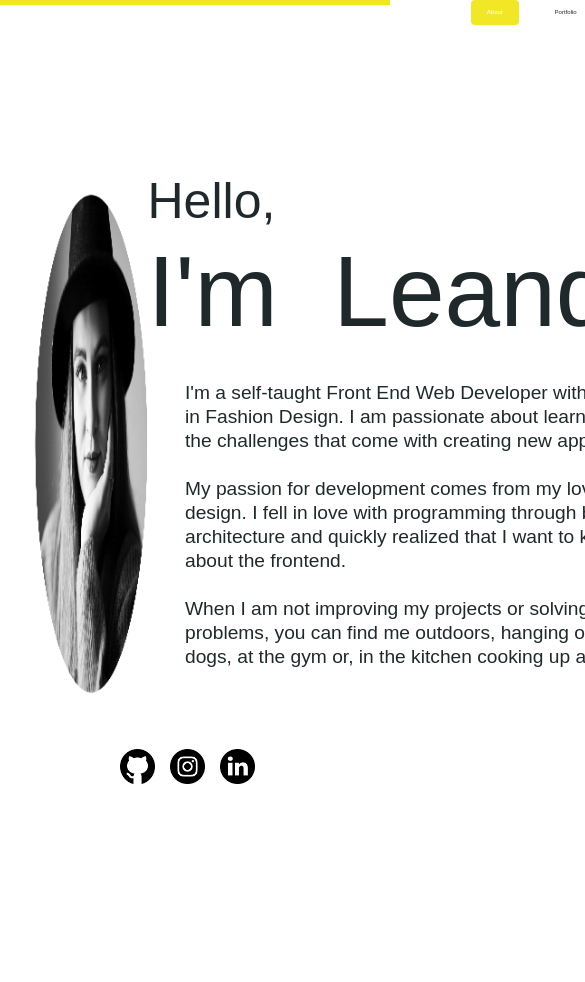
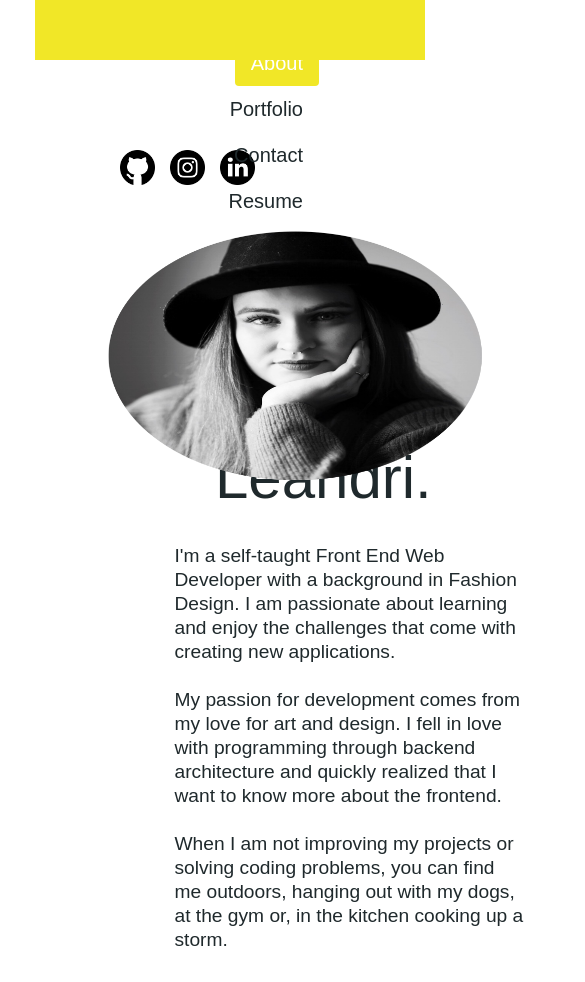
Before and after one commit to LeandriB/you_found_beavis_2.0, a React (Create React App) app: page / in a window 390 px wide. Shown: the top 982 px of the page, 585 px wide, since content can reach past the window. Before the commit the page ends 844 px from the top, so only its background shows below. Built offline with nearby package versions, Linux system fonts and the light colour scheme.

Commit message:
added resume to download button and updated styling

```diff
--- a/src/components/Project/index.js
+++ b/src/components/Project/index.js
@@ -16,11 +16,14 @@ function Project(props) {
                                     <h4 className="project-title">{project.title}</h4>
                                     <p className="project-description">{project.description}</p>
                                     <p className="project-github">
-                                        <a href={project.deployed} className="portfolio-link button">View Project</a>
-                                        {/* TODO: add github */}
-                                        <a href={project.github}>
-                                            <img className="social-icons" src="/assets/icons/github.png" alt="Github"/>
-                                        </a>
+                                        <span className="links">
+                                            <a href={project.deployed} className="portfolio-link button">View Project</a>
+                                        </span>
+                                        <span className="links">
+                                            <a href={project.github}>
+                                                <img className="social-icons" src="/assets/icons/github.png" alt="Github"/>
+                                            </a>
+                                        </span>
                                     </p>
                                 </section>
                             </section>
--- a/src/components/Resume/index.js
+++ b/src/components/Resume/index.js
@@ -2,20 +2,26 @@ import React from "react";
 
 function Resume() {
     return (
-        <section>
+        <section className="container">
             <h1 className="small ease-right-expand">Skills</h1>
             <br/>
-            <ul>
-                <li>HTML, CSS, JavaScript</li>
-                <li>React, Angular, TypeScript</li>
-                <li>SQL, C#, Visual Basic</li>
-                <li>.NET development</li>
-                <li>Version Control</li>
-            </ul>
-            <button>
-                {/* TODO: add link to pdf to download */}
-                <a href="" download>Download Resume</a>
-            </button>
+            <section className="row columns  justify-content-center">
+                <span className="column col-5">
+                    <ul className="card-body">
+                        <li className="card-text">HTML, CSS, JavaScript</li>
+                        <li className="card-text">React, Angular, TypeScript</li>
+                        <li className="card-text">SQL, C#, Visual Basic</li>
+                        <li className="card-text">.NET development</li>
+                        <li className="card-text">Version Control</li>
+                    </ul>
+                </span>
+                <span className="column col-5">
+                    <button className="download">
+                        {/* TODO: add link to pdf to download */}
+                        <a href="/assets/images/resume.pdf" download>Download Resume</a>
+                    </button>
+                </span>
+            </section>
         </section>
     )
 }
--- a/src/index.css
+++ b/src/index.css
@@ -165,7 +165,7 @@ header nav ul li a {
   padding: 5px 10px;
   margin: 0 10px;
   font-weight: lighter;
-  font-size: 1.55vw;
+  font-size: 1vw;
 }
 
 header nav ul li a:hover {
@@ -173,6 +173,10 @@ header nav ul li a:hover {
   color: #fff;
   border-radius: 10px;
   text-shadow: none;
+}
+
+.nav {
+  padding-right: 6rem;
 }
 
 .nav-link {
@@ -202,7 +206,7 @@ header nav ul li a:hover {
 }
 
 form {
-  margin-right: 30px;
+  margin: 35px;
   max-width: 600px;
   display: flex;
   flex-direction: column;
@@ -223,17 +227,51 @@ button {
   font-size: 18px;
   width: 200px;
   padding: 12px;
-  color: var(--pink);
-  border: 1px solid var(--pink);
+  color: #f542d7;
+  border: 1px solid #f542d7;
   border-radius: 5px;
   background-color: #f7f7f7;
+  font-weight: 500;
 }
 
 button:hover {
   color: #f7f7f7;
   cursor: pointer;
-  background-color: var(--pink);
-  box-shadow: inset 0 100px 0 0 var(--pink);
+  background-color: #f542d7;
+  box-shadow: inset 0 100px 0 0 #f542d7;
+}
+
+/* Resume section */
+
+button a {
+  text-decoration: none;
+  color:#f542d7;
+}
+
+button a:hover {
+  text-decoration: none;
+  color: #f7f7f7;
+}
+
+.download {
+  margin-top: 100px;
+}
+
+.card {
+  max-width: 400px;
+}
+
+.card-text {
+  font-size: 1.2rem;
+  line-height: 3rem;
+}
+
+.columns {
+  padding-left: 6rem;
+}
+
+.column {
+  height: 52vh;
 }
 
 /* Social Media Icons*/
@@ -275,7 +313,7 @@ h4 {
 .scroll {
   /* left: 2.7rem; */
   width: 100%;
-  height: 60vh; /* or any value */
+  height: 55vh;
   overflow-y: auto;
 }
 
@@ -355,10 +393,10 @@ h4 {
 }
 
 .button {
-  color: var(--pink);
+  color:#f542d7;
   background-color:  #f7f7f7;
   border-radius: 5px;
-  border: 1px solid var(--pink);
+  border: 1px solid #f542d7;
   padding: 10px;
   font-weight: 600;
   letter-spacing: 1px;
@@ -370,7 +408,12 @@ h4 {
 
 .button:hover {
   color: #f7f7f7;
-  background-color: var(--pink);
+  background-color: #f542d7;
+  text-decoration: none;
+}
+
+.links {
+  margin-left: 20px;
 }
 
 /*
@@ -404,3 +447,175 @@ h4 {
       opacity: 1;
   }
 }
+
+/* Media Queries */
+/* MEDIA QUERY FOR SMALLER DESKTOP SCREENS AND SMALLER */
+@media screen and (max-width: 980px){
+  header {
+      padding-bottom: 0;
+      justify-content: center;
+      position: relative;
+  }
+
+  header h1 {
+      width: 100%;
+      text-align: center;
+  }
+
+  header nav ul {
+      margin-top: 20px;
+      width: 100%;
+      justify-content: center;
+  }
+
+  header nav ul li a {
+      font-size: 20px;
+  }
+
+  .card {
+      height: 140px;
+  }
+
+  .card-info {
+      font-size: 16px;
+      bottom: 12px;
+  }
+
+  .contact {
+      padding-left: 24px;
+  }
+
+}
+
+/* MEDIA QUERY FOR TABLETS AND SMALLER */
+@media screen and (max-width: 768px) {
+
+  header {
+      padding-top: 5px;
+  }
+
+  header nav ul {
+      margin-top: 5px;
+  }
+
+  section {
+      padding: 30px 35px;
+  }
+
+  .contact {
+      padding-left: 5px;
+  }
+
+  .card-info {
+      font-size: 12px;
+      bottom: 8px;
+  }
+
+}
+
+/* Media Queries */
+
+@media screen and (max-width: 971px) {
+
+  .welcome {
+      width: auto;
+      position: absolute;
+      top: 300px
+  }
+
+  header {
+      position: absolute;
+      width: 100vw;
+      top: 0;
+  }
+
+  .home-image {
+      position: absolute;
+      top: 0;
+      height: 300px;
+      min-width: 100vw;
+  }
+
+  .home-body {
+      margin: 0 auto;
+      flex-grow: 1;
+      height: 100vh;
+      width: 55vw;
+  }
+
+  h1 {
+      font-family: Arial, Helvetica, sans-serif;
+      font-size: 125px;
+      margin: 50px 0 30px 0;
+  }
+  .small {
+      text-align: left;
+      font-size: 50px;
+      display: block;
+  }
+
+}
+
+@media only screen and (max-width: 768px) and (min-width: 501px) {
+
+  .welcome {
+      position: absolute;
+      top: 200px;
+  }
+  .home-image {
+      position: absolute;
+      top: 0;
+      height: 35vh;
+      width: 100vw;
+      right: 0;
+  }
+
+  header {
+      position: absolute;
+      top: 0;
+  }
+
+  h1 {
+      font-size: 70px;
+  }
+}
+
+@media only screen and (max-width: 500px) {
+
+  .welcome {
+      margin: 30px 20px;
+      position: absolute;
+      top: 200px;
+      width: 90vw;
+  }
+
+  .home-image {
+      position: absolute;
+      top: 0;
+      height: 30vh;
+      width: 100vw;
+      right: 0;
+  }
+
+  h1 {
+      font-size: 60px;
+  }
+
+  header {
+      position: absolute;
+      top: 0;
+  }
+
+  .about-text {
+      width: 90vw;
+  }
+
+  .project-items {
+      display: flex;
+      flex-direction: column;
+  }
+
+  .project-display {
+      margin: 15px;
+  }
+}
```
Also changed, not shown: 1 other file (tests, documents, lock files or other folders).
